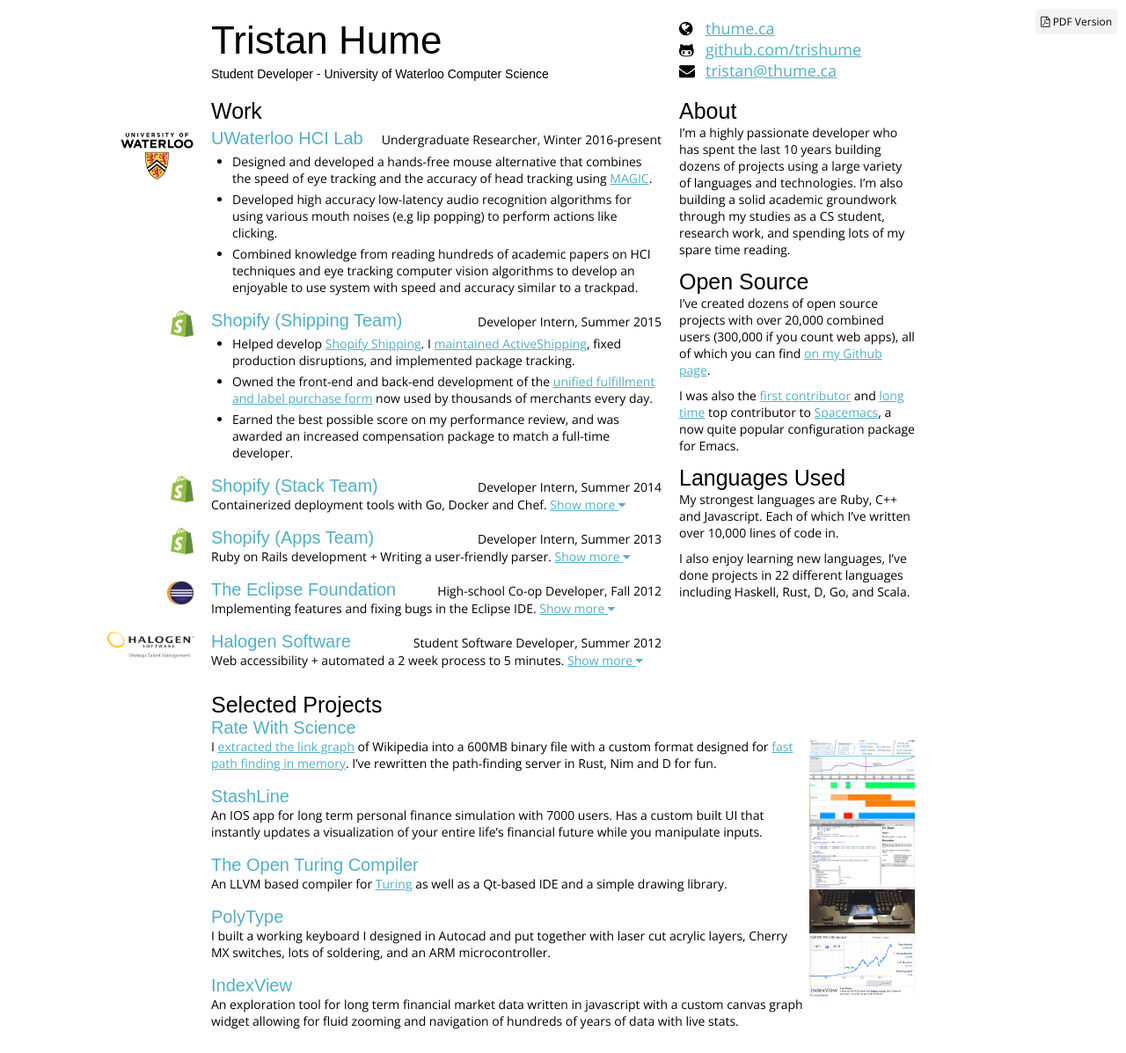
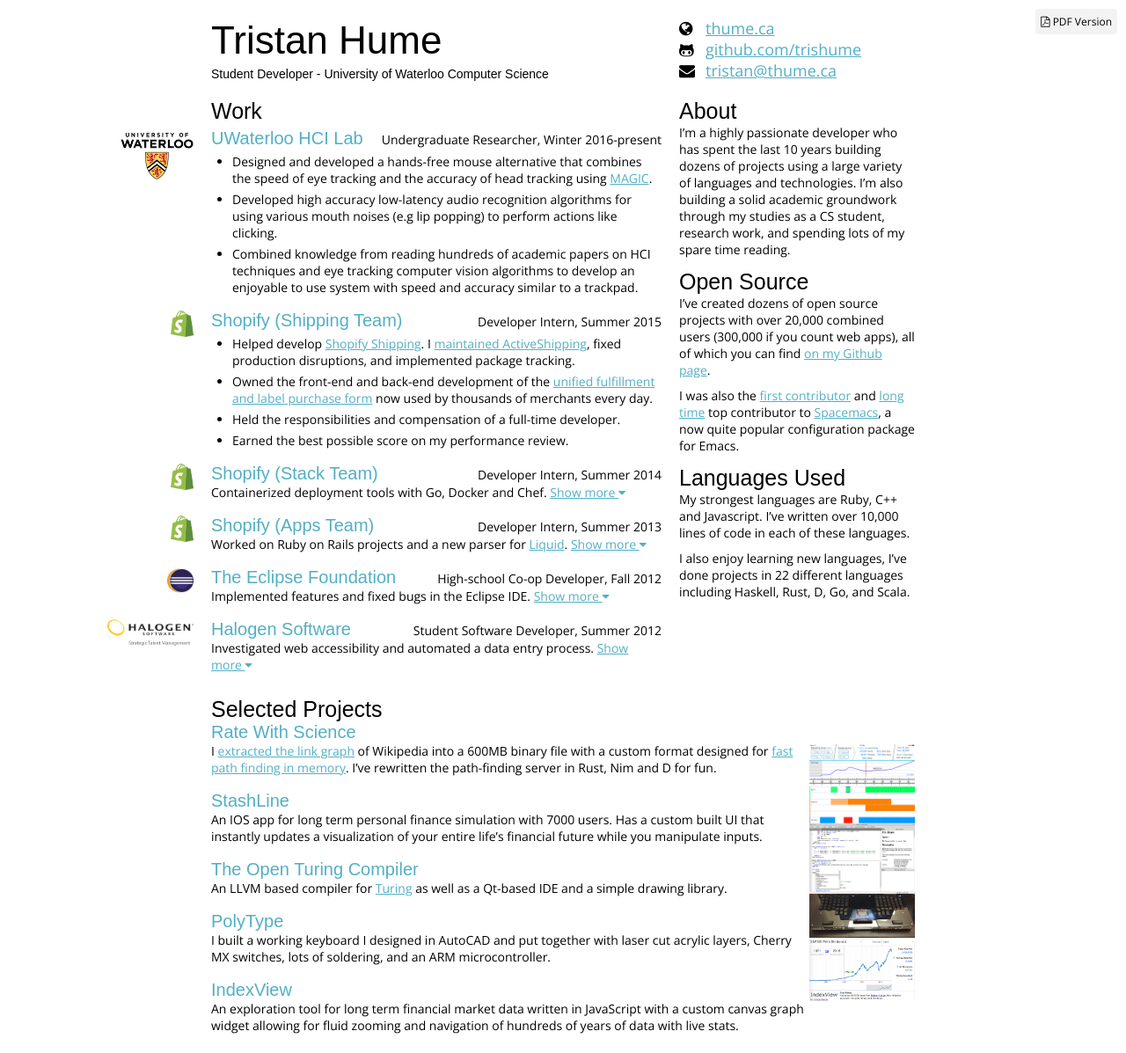
Before and after one commit to trishume/resume, a Jekyll site: the page built from onepage.html, in a window 1280 px wide. Shown: the whole page at 88% size. Built offline with Jekyll 4.4.1, drawn with Linux system fonts in a browser that asks for light colours; nearby versions of some CDN libraries; some web fonts are replaced.

Commit message:
More tweaks

```diff
--- a/_data/resume.yml
+++ b/_data/resume.yml
@@ -20,7 +20,8 @@
     desc: |
       - Helped develop <a href="https://www.shopify.com/blog/54177669-now-you-can-print-usps-shipping-labels-in-shopify-saving-you-time-and-money">Shopify Shipping</a>. I <a href="https://github.com/Shopify/active_shipping/graphs/contributors">maintained ActiveShipping</a>, fixed production disruptions, and implemented package tracking.
       - Owned the front-end and back-end development of the <a href="https://www.shopify.com/blog/54177669-now-you-can-print-usps-shipping-labels-in-shopify-saving-you-time-and-money">unified fulfillment and label purchase form</a> now used by thousands of merchants every day.
-      - Earned the best possible score on my performance review, and was awarded an increased compensation package to match a full-time developer.
+      - Held the responsibilities and compensation of a full-time developer.
+      - Earned the best possible score on my performance review.
   - name: Shopify
     modifier: Stack Team
     link: https://www.shopify.com/
@@ -39,7 +40,7 @@
     time: Summer 2013
     image: shopify.png
     image-no-pop: true
-    short-desc: Ruby on Rails development + Writing a user-friendly parser.
+    short-desc: Worked on Ruby on Rails projects and a new parser for <a href="https://github.com/Shopify/liquid">Liquid</a>.
     desc: |
       - Worked on over 10 different Ruby on Rails projects. Implemented new features and responded to customer requests.
       - Wrote a <a href="https://github.com/Shopify/liquid/pull/235">recursive descent parser</a> for <a href="https://github.com/shopify/liquid">Liquid</a> that replaces the regex based one and properly detects syntax errors.
@@ -49,7 +50,7 @@
     time: Fall 2012
     image: eclipse.png
     image-no-pop: true
-    short-desc: Implementing features and fixing bugs in the Eclipse IDE.
+    short-desc: Implemented features and fixed bugs in the Eclipse IDE.
     desc: |
       Submitted patches for many bugs including ones that have been around for eleven years and have affected hundreds of thousands of people.
   - name: Halogen Software
@@ -58,7 +59,7 @@
     time: Summer 2012
     image: halogen.png
     image-no-pop: true
-    short-desc: Web accessibility + automated a 2 week process to 5 minutes.
+    short-desc: Investigated web accessibility and automated a data entry process.
     desc: |
       - Automated a data entry process from two weeks of work down to 5 minutes in one afternoon of Ruby scripting.
       - Developed a time estimate, prototype and guide for making the Halogen system section 508 accessibility standards compliant.
@@ -90,14 +91,14 @@
     image: polytype.jpg
     image-height: 60
     desc: |
-      I built a working keyboard I designed in Autocad and put together with laser cut acrylic layers, Cherry MX switches, lots of soldering, and an ARM microcontroller.
+      I built a working keyboard I designed in AutoCAD and put together with laser cut acrylic layers, Cherry MX switches, lots of soldering, and an ARM microcontroller.
   - name: IndexView
     link: http://thume.ca/indexView/
     title: JS canvas visualization
     image: indexview.png
     image-height: 60
     desc: |
-      An exploration tool for long term financial market data written in javascript with a custom canvas graph widget allowing for fluid zooming and navigation of hundreds of years of data with live stats.
+      An exploration tool for long term financial market data written in JavaScript with a custom canvas graph widget allowing for fluid zooming and navigation of hundreds of years of data with live stats.
   - name: EyeLike
     link: https://github.com/trishume/eyeLike
     title: OpenCV pupil tracking implementation
--- a/_data/sidebar.yml
+++ b/_data/sidebar.yml
@@ -51,7 +51,7 @@
     title: Languages Used
     content: |
       My strongest languages are Ruby, C++ and Javascript.
-      Each of which I've written over 10,000 lines of code in.
+      I've written over 10,000 lines of code in each of these languages.
 
       I also enjoy learning new languages, I've done projects in 22
       different languages including Haskell, Rust, D, Go, and Scala.
--- a/onepage.html
+++ b/onepage.html
@@ -14,7 +14,7 @@
   </div>
 </div>
 <div class="container right-image-item">
-  <div class="main">
+  <div class="main last-no-padding">
     <h2 style="margin: 0px;">Selected Projects</h2>
     {% assign imagewidth = 80 %}
     {% assign sectioncontent = site.data.resume['Projects'] | slice: 0, firstprojects %}
--- a/style.scss
+++ b/style.scss
@@ -386,6 +386,11 @@
     margin-top: 0px;
   }
 
+  .last-no-padding .item:last-child {
+    padding-bottom: 0;
+    margin-bottom: 0;
+  }
+
   .print .container {
     padding: 5px 10mm;
     margin: 0 auto;
```
Also changed, not shown: 1 other file.
